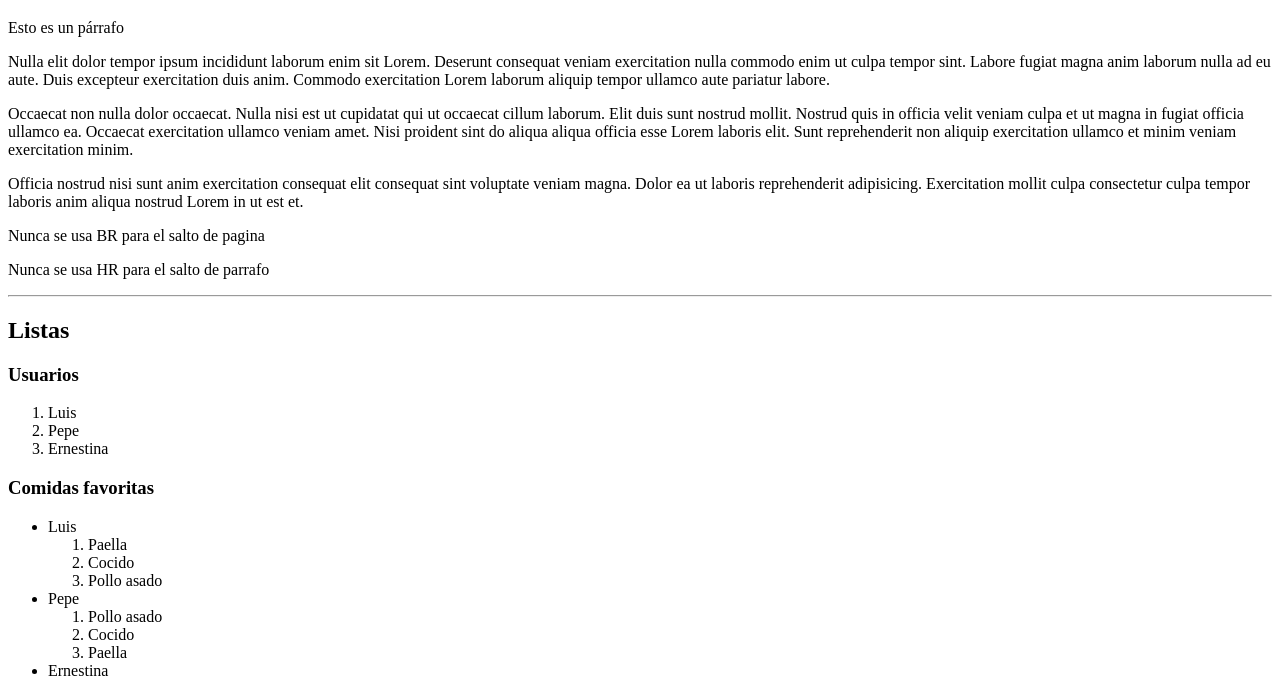
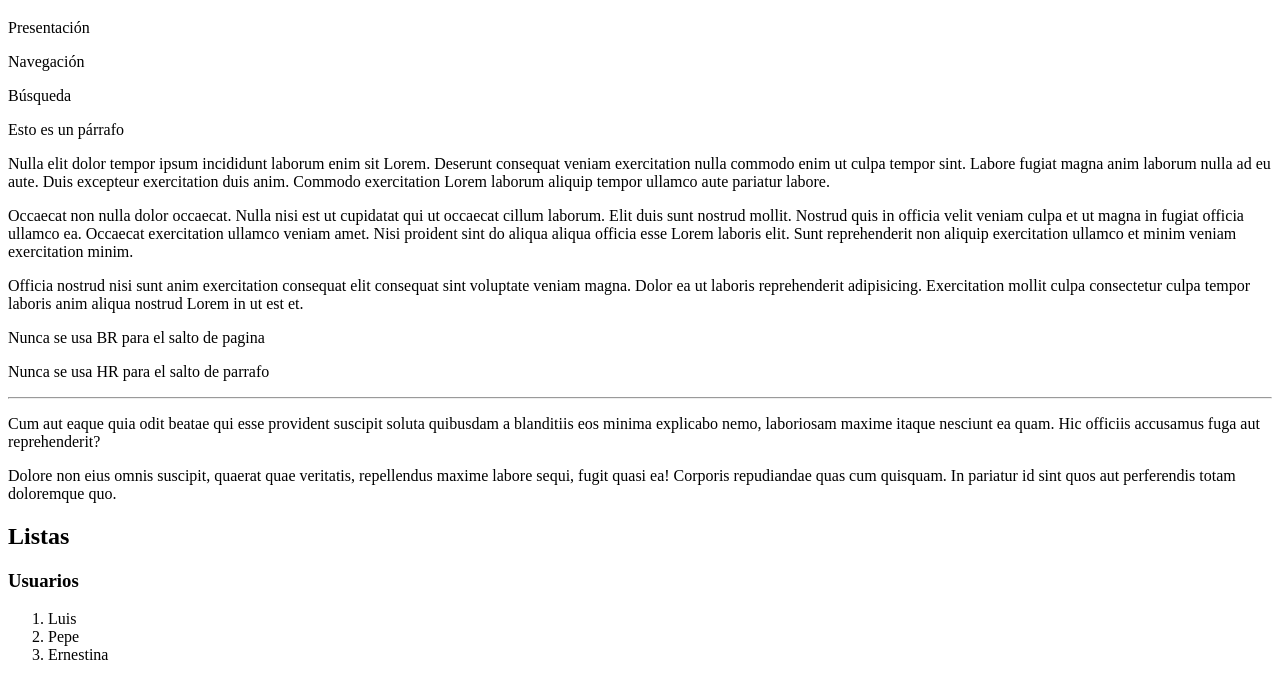
Before and after one commit to DaAlexis24/MD1_UD1, a website: page index.html in a window 1280 px wide. Shown: the part 61-738 px from the top of the page. Drawn offline with Linux system fonts and the light colour scheme.

Commit message:
Update index.html

```diff
--- a/index.html
+++ b/index.html
@@ -20,7 +20,13 @@
     <title>Web Sample</title>
   </head>
   <body>
+    <!-- En HEADER se colocan los elementos de introducción de la pagina, por ello solo hay una en el body -->
+    <header>
       <h1>EJEMPLO DE PÁGINA WEB</h1>
+      <p>Presentación</p>
+      <p>Navegación</p>
+      <p>Búsqueda</p>
+    </header>
     <p>Esto es un párrafo</p>
     <p>
       Nulla elit dolor tempor ipsum incididunt laborum enim sit Lorem. Deserunt
@@ -46,15 +52,27 @@
     <p>Nunca se usa BR para el salto de pagina</p>
     <p>Nunca se usa HR para el salto de parrafo</p>
     <hr />
+    <p>
+      Cum aut eaque quia odit beatae qui esse provident suscipit soluta
+      quibusdam a blanditiis eos minima explicabo nemo, laboriosam maxime itaque
+      nesciunt ea quam. Hic officiis accusamus fuga aut reprehenderit?
+    </p>
+    <p>
+      Dolore non eius omnis suscipit, quaerat quae veritatis, repellendus maxime
+      labore sequi, fugit quasi ea! Corporis repudiandae quas cum quisquam. In
+      pariatur id sint quos aut perferendis totam doloremque quo.
+    </p>
+    <section>
       <h2>Listas</h2>
+      <section>
         <h3>Usuarios</h3>
         <ol>
           <li>Luis</li>
           <li>Pepe</li>
           <li>Ernestina</li>
         </ol>
-    <!-- - Agrega una lista desordenada con 3 elementos
-   cada uno con una lista anidada con 3 elementos -->
+      </section>
+      <section>
         <h3>Comidas favoritas</h3>
         <ul>
           <li>
@@ -82,6 +100,12 @@
             </ol>
           </li>
         </ul>
+      </section>
+    </section>
+
+    <!-- - Agrega una lista desordenada con 3 elementos
+   cada uno con una lista anidada con 3 elementos -->
+
     <h2>Más información</h2>
     <img
       width="200"
@@ -95,6 +119,8 @@
       <li><a href="https://bing.com">Bing</a></li>
       <li><a href="https://duckduckgo.com">DuckDuckGo</a></li>
     </ol>
+    <!-- FOOTER: Información sobre la autoria de la página, normalmente va al pie de la página -->
+    <footer>
       <p>Si quieres contactarme:</p>
       <!-- SVG ES UNA VARIACIÓN DE LENGUAJE DE MARCADO -->
       <p>
@@ -136,26 +162,6 @@
           </svg>
         </a>
       </p>
+    </footer>
   </body>
 </html>
-
-<!--
-- Crear un documento HTML con la estructura básica (sample1.html)
-- Agregar un comentario al inicio del documento
-- Agregar un título a la página
-- Agregar varios párrafo
-- Agregar un titulo a las listas siguiente
-- Agregar una lista desordenada con 3 elementos
-- Agrega una lista desordenada con 3 elementos cada uno
-  con una lista anidada con 3 elementos
-- Agrega un título al resto de la página
-- Agregar alguna imagen con un texto alternativo
-- Agregar un titulo a la lista siguiente
-  dentro de la sección de imágenes
-- Agregar una lista ordenada con 3 elementos, que sean enlaces a
-- Google
-- Bing
-- DuckDuckGo
-- Agregar un párrafo con los mismos enlaces
-  asociados a las imagen de cada buscador
-- Validar el documento con el servicio de validación de W3C -->
```
Lines whose indentation alone changed are shown as unchanged.
